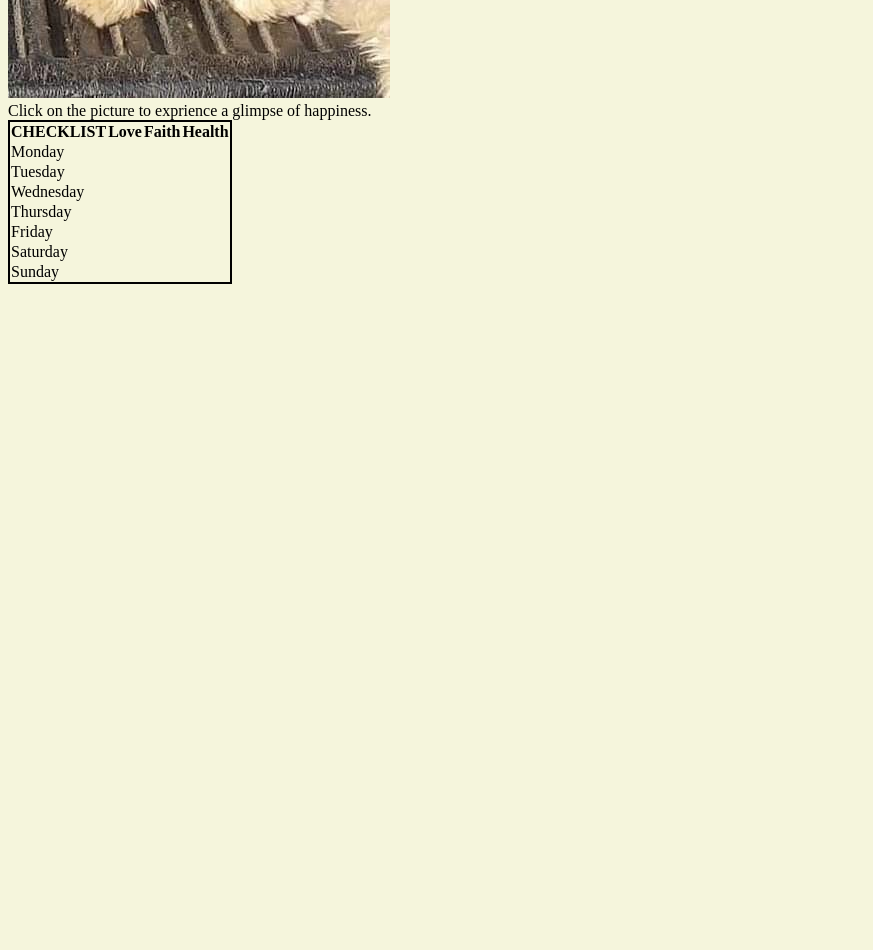
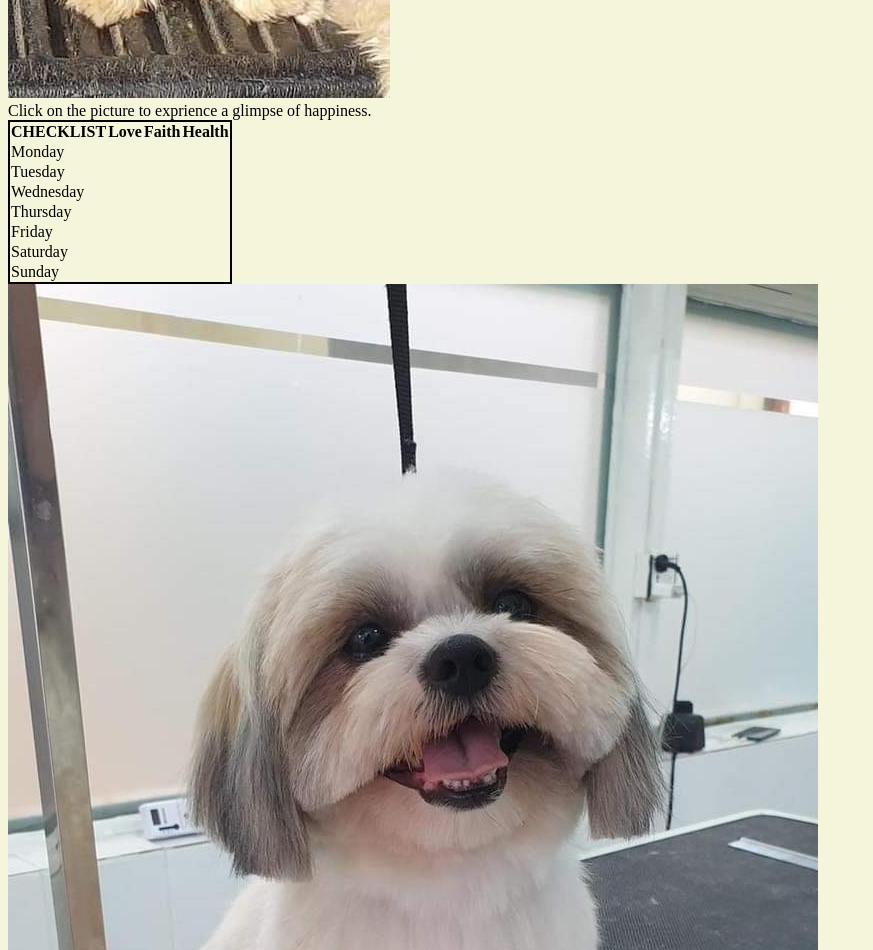
Before and after one commit to HeinKhantPyaeKyaw/meadow, a plain HTML site: page index.html in a window 1280 px wide. Shown: the part 710-1660 px from the top of the page, without its empty margins (0-873 px from the left). Before the commit the page ends 1010 px from the top, so only its background shows below. Drawn offline with Linux system fonts and the light colour scheme; files whose address does not match are found by name.

Commit message:
second commit

```diff
--- a/index.html
+++ b/index.html
@@ -87,6 +87,8 @@
 
         </tr>
     </table>
+    <!-- ADD ANOTHER PICTURE -->
+    <img src="C:\Users\ASUS Zephyrus GA502I\Documents\Paul\Academics\University\CSC105\LAB\git-test\meadow\img\good boy.jpg" alt="good boy">
     </p>
 </body>
 </html>
```
Also changed, not shown: img/good boy.jpg (added).
